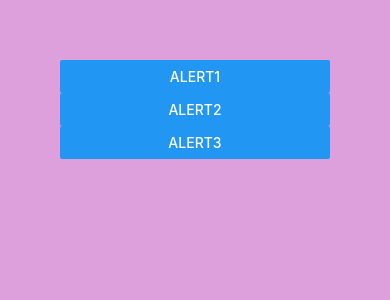
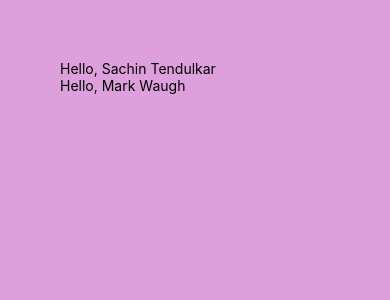
Before and after one commit to Narotam-Mishra/react-native-learning, a React Native app in the folder CoreComponents/: screen / in a window 390 px wide. Shown: the top 300 px of the page. Built offline with nearby package versions, Linux system fonts and the light colour scheme.

Commit message:
react-native_Custom-Components_1.18

```diff
--- a/CoreComponents/App.js
+++ b/CoreComponents/App.js
@@ -1,28 +1,13 @@
 import { Alert, Button, View } from "react-native";
+import Greet from "./components/Greet";
 const logoImg = require("./assets/adaptive-icon.png")
 
 export default function App(){
 
   return (
     <View style={{ flex: 1, backgroundColor: "plum", padding: 60 }}>
-      <Button title="Alert1" onPress={() => Alert.alert("Invalid data!!")} />
-      <Button
-        title="Alert2"
-        onPress={() => Alert.alert("Invalid data!!!!!!!", "DOB incorrect")}
-      />
-      <Button
-        title="Alert3"
-        onPress={() => Alert.alert("Invalid data!!!!!!!", "DOB incorrect", [
-          {
-            text: "Cancel",
-            onPress: () => console.log("Cancel Pressed"),
-          },
-          {
-            text: "OK",
-            onPress: () => console.log("OK Pressed"),
-          },
-        ])}
-      />
+      <Greet name="Sachin Tendulkar"/>
+      <Greet name="Mark Waugh"/>
     </View>
   );
 }
--- /dev/null
+++ b/CoreComponents/components/Greet.js
@@ -0,0 +1,9 @@
+import { Text, View } from "react-native";
+
+export default function Greet({ name }){
+    return(
+        <View>
+            <Text>Hello, {name}</Text>
+        </View>
+    )
+}
```
Also changed, not shown: 1 other file (tests, documents, lock files or other folders).
